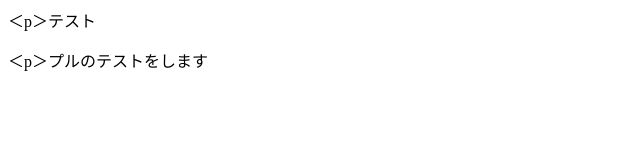
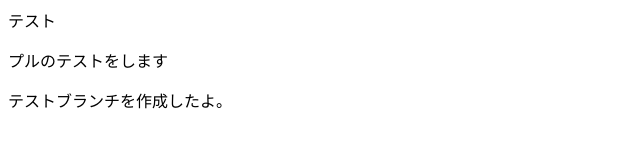
Before and after one commit to AH128910/git-test, a plain HTML site: page index.html in a window 1280 px wide. Shown: the whole page, without its empty margins (0-640 px from the left). Drawn offline with Linux system fonts and the light colour scheme.

Commit message:
ブランチテスト

```diff
--- a/index.html
+++ b/index.html
@@ -1,2 +1,3 @@
-＜p＞テスト</p>
-＜p＞プルのテストをします</p>
+<p>テスト</p>
+<p>プルのテストをします</p>
+<p>テストブランチを作成したよ。</p>
```
